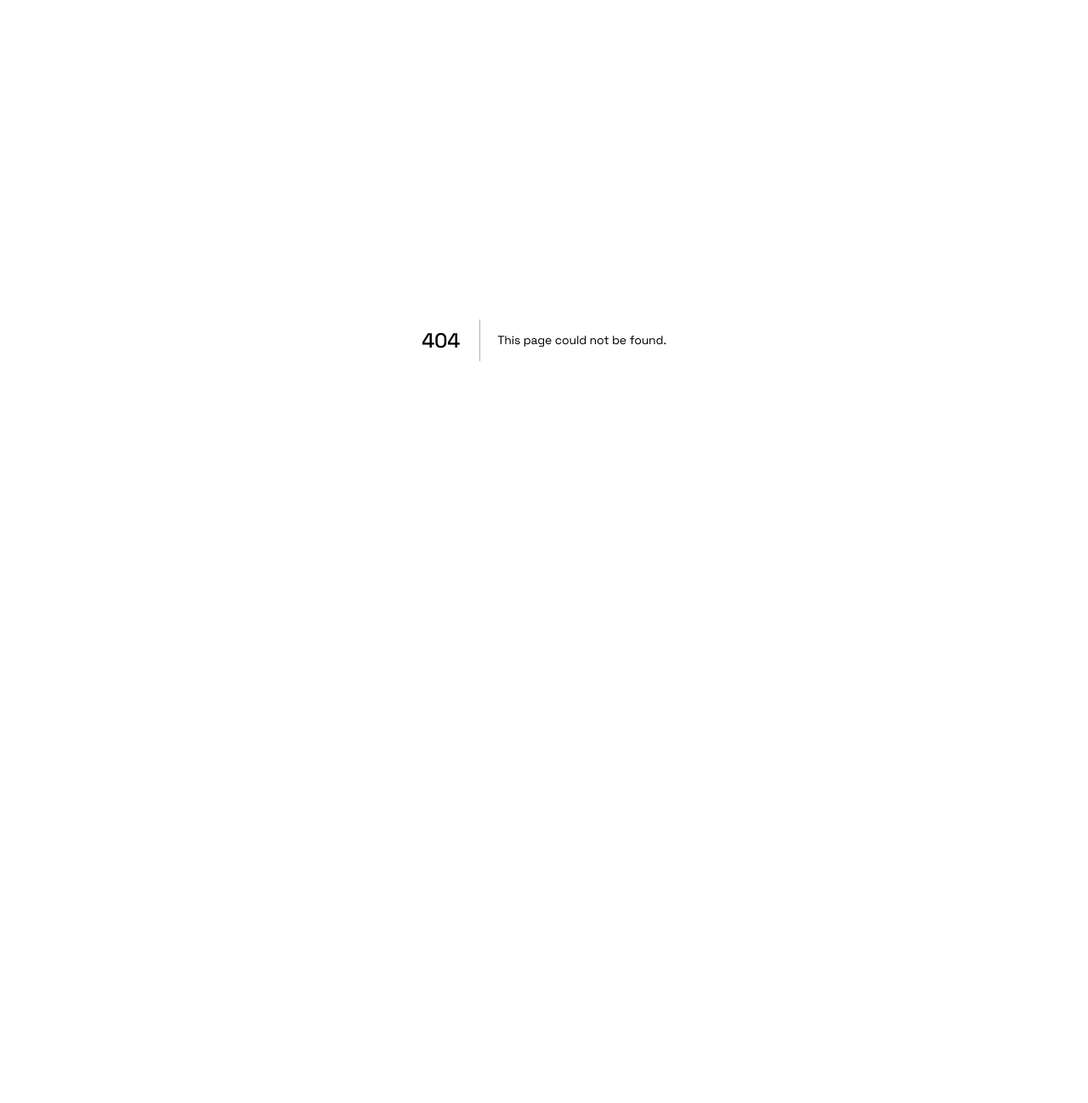
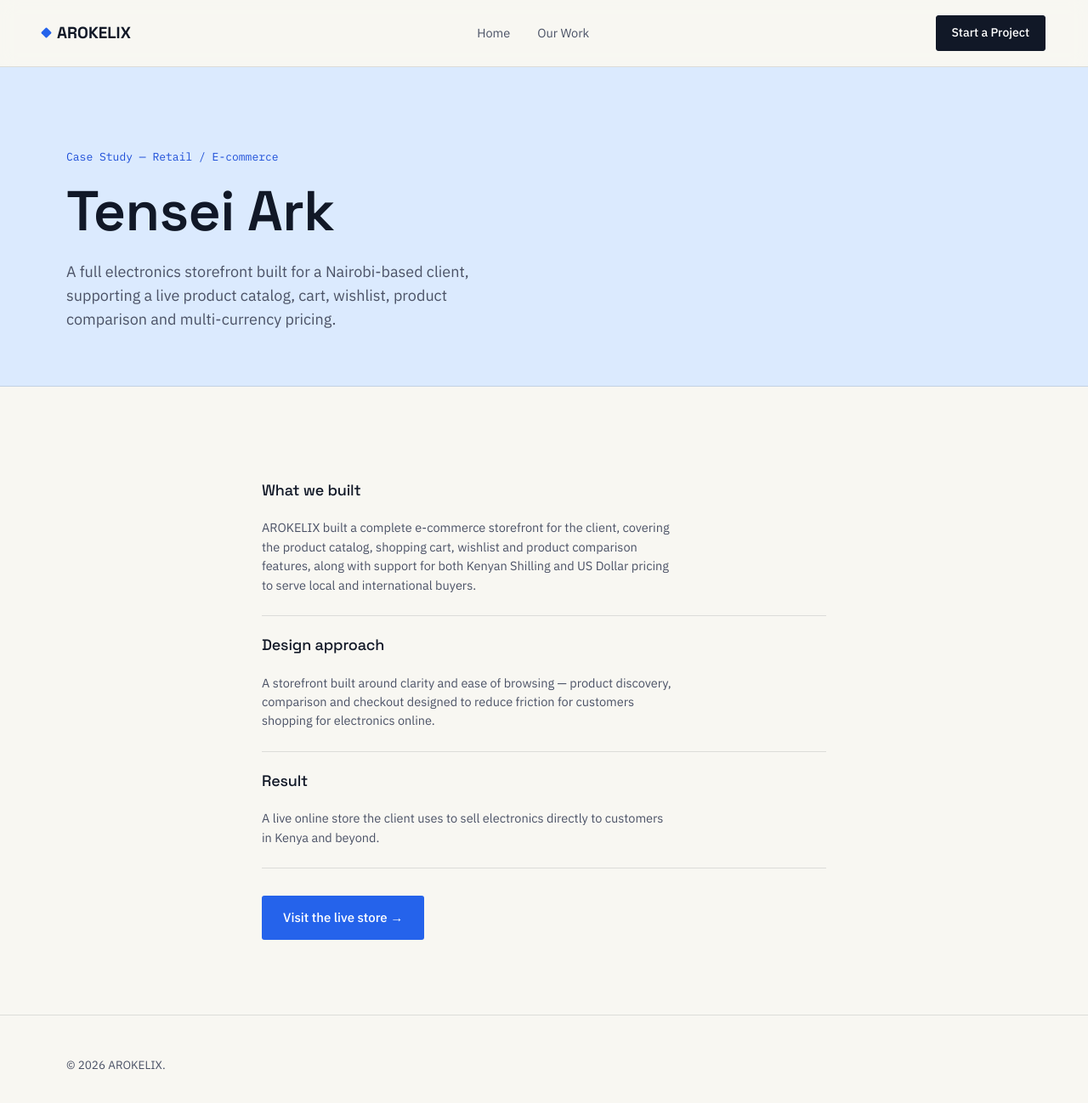
Before and after one commit to aronmuiyionko57-beep/arokelix, a Next.js app: page /work/tenseiark in a window 1280 px wide. Before the commit this address had no page. Shown: the top 1298 px of the page at 85% size. Before the commit the page ends 800 px from the top, so only its background shows below. Built offline with nearby package versions, Linux system fonts and the light colour scheme.

Commit message:
Add case study pages for GMJR and Tensei Ark

```diff
--- /dev/null
+++ b/app/work/gmjr/page.tsx
@@ -0,0 +1,71 @@
+export default function GmjrCaseStudy() {
+  return (
+    <>
+      <header>
+        <div className="wrap nav">
+          <div className="logo"><span className="mark"></span>AROKELIX</div>
+          <nav className="navlinks">
+            <a href="/">Home</a>
+            <a href="/work">Our Work</a>
+          </nav>
+          <a href="/contact" className="navcta">Start a Project</a>
+        </div>
+      </header>
+
+      <section className="hero">
+        <div className="wrap">
+          <div className="hero-kicker">Case Study — Mining</div>
+          <h1 style={{ maxWidth: "650px" }}>GMJR Critical Minerals Mozambique</h1>
+          <p className="lede">
+            A complete corporate website built from the ground up for a Mozambican
+            company focused on the exploration, development and commercialization
+            of critical mineral assets across Mozambique and Southern Africa.
+          </p>
+        </div>
+      </section>
+
+      <section>
+        <div className="wrap" style={{ maxWidth: "720px" }}>
+          <div className="process-row" style={{ gridTemplateColumns: "1fr" }}>
+            <h3>What we built</h3>
+            <p className="p-desc">
+              AROKELIX designed and developed the entire website — from information
+              architecture through to the final build. The site presents the
+              company&apos;s mission, mineral portfolio and partnership approach
+              in a way that meets the expectations of investors and industry
+              partners evaluating the company for the first time.
+            </p>
+          </div>
+          <div className="process-row" style={{ gridTemplateColumns: "1fr" }}>
+            <h3>Design approach</h3>
+            <p className="p-desc">
+              A navy-and-gold visual identity, built for credibility in a
+              serious, capital-intensive industry — clean typography, clear
+              navigation between company information, mineral assets and
+              services, and content structured around how the industry itself
+              evaluates a company.
+            </p>
+          </div>
+          <div className="process-row" style={{ gridTemplateColumns: "1fr" }}>
+            <h3>Result</h3>
+            <p className="p-desc">
+              A live, professional web presence the company can point investors
+              and partners to with confidence.
+            </p>
+          </div>
+          <div style={{ marginTop: "32px" }}>
+            <a href="https://gmjrminerals.com" target="_blank" rel="noopener noreferrer" className="btn btn-primary">
+              Visit the live site →
+            </a>
+          </div>
+        </div>
+      </section>
+
+      <footer>
+        <div className="wrap foot-row">
+          <div>© {new Date().getFullYear()} AROKELIX.</div>
+        </div>
+      </footer>
+    </>
+  );
+}
--- a/app/work/page.tsx
+++ b/app/work/page.tsx
@@ -9,7 +9,7 @@ const projects = [
     industry: "Mining",
     desc: "A corporate website for a Mozambican critical-minerals exploration and development company, presenting their mission, mineral portfolio and partnership approach.",
     gradient: "linear-gradient(135deg, var(--signal), var(--ink))",
-    link: "https://gmjrminerals.com",
+    caseStudy: "/work/gmjr",
   },
   {
     name: "Tensei Ark",
@@ -17,7 +17,7 @@ const projects = [
     industry: "Retail",
     desc: "A full electronics storefront with a live product catalog, cart, wishlist, product comparison and multi-currency support (KSH/USD).",
     gradient: "linear-gradient(135deg, var(--gold), var(--signal-dim))",
-    link: "https://tenseiark.store",
+    caseStudy: "/work/tenseiark",
   },
 ];
 
@@ -70,7 +70,7 @@ export default function Work() {
                 <div className="work-meta">{p.industry.toUpperCase()} — {p.category.toUpperCase()}</div>
                 <h3>{p.name}</h3>
                 <p>{p.desc}</p>
-                <a href={p.link} target="_blank" rel="noopener noreferrer" className="work-link">View project →</a>
+                <a href={p.caseStudy} className="work-link">View case study →</a>
               </div>
             ))}
           </div>
--- /dev/null
+++ b/app/work/tenseiark/page.tsx
@@ -0,0 +1,69 @@
+export default function TenseiArkCaseStudy() {
+  return (
+    <>
+      <header>
+        <div className="wrap nav">
+          <div className="logo"><span className="mark"></span>AROKELIX</div>
+          <nav className="navlinks">
+            <a href="/">Home</a>
+            <a href="/work">Our Work</a>
+          </nav>
+          <a href="/contact" className="navcta">Start a Project</a>
+        </div>
+      </header>
+
+      <section className="hero">
+        <div className="wrap">
+          <div className="hero-kicker">Case Study — Retail / E-commerce</div>
+          <h1 style={{ maxWidth: "650px" }}>Tensei Ark</h1>
+          <p className="lede">
+            A full electronics storefront built for a Nairobi-based client,
+            supporting a live product catalog, cart, wishlist, product
+            comparison and multi-currency pricing.
+          </p>
+        </div>
+      </section>
+
+      <section>
+        <div className="wrap" style={{ maxWidth: "720px" }}>
+          <div className="process-row" style={{ gridTemplateColumns: "1fr" }}>
+            <h3>What we built</h3>
+            <p className="p-desc">
+              AROKELIX built a complete e-commerce storefront for the client,
+              covering the product catalog, shopping cart, wishlist and
+              product comparison features, along with support for both
+              Kenyan Shilling and US Dollar pricing to serve local and
+              international buyers.
+            </p>
+          </div>
+          <div className="process-row" style={{ gridTemplateColumns: "1fr" }}>
+            <h3>Design approach</h3>
+            <p className="p-desc">
+              A storefront built around clarity and ease of browsing — product
+              discovery, comparison and checkout designed to reduce friction
+              for customers shopping for electronics online.
+            </p>
+          </div>
+          <div className="process-row" style={{ gridTemplateColumns: "1fr" }}>
+            <h3>Result</h3>
+            <p className="p-desc">
+              A live online store the client uses to sell electronics directly
+              to customers in Kenya and beyond.
+            </p>
+          </div>
+          <div style={{ marginTop: "32px" }}>
+            <a href="https://tenseiark.store" target="_blank" rel="noopener noreferrer" className="btn btn-primary">
+              Visit the live store →
+            </a>
+          </div>
+        </div>
+      </section>
+
+      <footer>
+        <div className="wrap foot-row">
+          <div>© {new Date().getFullYear()} AROKELIX.</div>
+        </div>
+      </footer>
+    </>
+  );
+}
```
